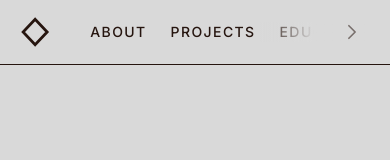
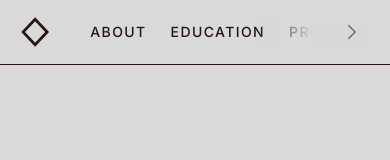
Before and after one commit to RicardoCasais404/personal-portfolio-v2, a Next.js app: page / in a window 390 px wide. Shown: the top 160 px of the page. Built offline with nearby package versions, Linux system fonts and the light colour scheme.

Commit message:
Reorders navigation items for improved structure and updates padding for better mobile experience

```diff
--- a/src/components/Navbar.tsx
+++ b/src/components/Navbar.tsx
@@ -8,8 +8,8 @@ import { useSmoothScroll } from "@/components/SmoothScroll";
 
 const navItems = [
   { name: "About", href: "#about" },
+  { name: "Education", href: "#education" },
   { name: "Projects", href: "#projects" },
-  { name: "Education", href: "#education" },
   { name: "Skills", href: "#skills" },
   { name: "Contact", href: "#contact" },
 ];
@@ -32,15 +32,7 @@ export function Navbar() {
     <aside
       className={cn(
         "fixed left-0 top-0 z-50 flex w-full items-center bg-[#d9d9d9] border-b border-[#26150f]",
-
-        // --- MOBILE (Horizontal) ---
         "flex-row px-5 py-4 gap-10",
-
-        // --- DESKTOP (Vertical Sidebar) ---
-        // md:flex-col: Muda para coluna.
-        // md:w-[100px] md:h-screen: Fixa a largura e ocupa a altura toda.
-        // md:justify-between: Espalha o conteúdo (Logo no topo, Nav no meio/fim).
-        // md:py-10 md:px-0: Padding vertical apenas.
         "md:h-screen md:w-[100px] md:flex-col md:border-b-0 md:border-r md:py-10 md:px-0 md:justify-between md:gap-0"
       )}
     >
@@ -54,11 +46,7 @@ export function Navbar() {
         <Logo className="h-8 w-auto transition-transform duration-500 hover:rotate-90 md:h-9" />
       </Link>
 
-      {/*
-         WRAPPER DA NAVEGAÇÃO
-         Mobile: flex-1 relative (ocupa o resto da linha).
-         Desktop: md:w-full md:flex-1 md:flex md:flex-col md:justify-center (ocupa a altura da barra e centra os links).
-      */}
+      {/* WRAPPER DA NAVEGAÇÃO */}
       <div className="flex-1 relative overflow-hidden md:overflow-visible md:w-full md:flex-1 md:flex md:flex-col md:items-center md:justify-center">
         {/* 2. LINKS DE NAVEGAÇÃO */}
         <nav
@@ -66,13 +54,17 @@ export function Navbar() {
             "flex items-center",
 
             // --- MOBILE ---
-            // Scroll horizontal ativado, padding à direita, gap pequeno.
-            "flex-row w-full overflow-x-auto no-scrollbar gap-6 pr-12",
-            // Máscara de gradiente para indicar scroll
+            "flex-row w-full overflow-x-auto no-scrollbar gap-6",
+
+            // AQUI ESTÁ A CORREÇÃO:
+            // Aumentei de pr-12 para pr-32 (128px).
+            // A seta tem w-28 (112px).
+            // Como 128 > 112, o último link vai conseguir passar totalmente a zona da seta.
+            "pr-32",
+
             "mask-[linear-gradient(to_right,black_85%,transparent_100%)]",
 
-            // --- DESKTOP ---
-            // Reset total: Coluna vertical, sem scroll, sem máscara.
+            // --- DESKTOP (Bloqueado) ---
             "md:w-auto md:flex-col md:gap-10 md:overflow-visible md:pr-0 md:mask-none"
           )}
         >
@@ -89,7 +81,6 @@ export function Navbar() {
                 <span
                   className={cn(
                     "text-sm uppercase tracking-widest text-[#26150f] font-medium opacity-100",
-                    // DESKTOP: Texto vertical rodado
                     "md:[writing-mode:vertical-rl] md:rotate-180"
                   )}
                 >
@@ -99,12 +90,8 @@ export function Navbar() {
                 <span
                   className={cn(
                     "absolute bg-[#26150f] transition-all duration-300 ease-out",
-
-                    // Mobile: Linha em baixo
                     "-bottom-2 left-0 h-[0.5px]",
                     isActive ? "w-full" : "w-0 group-hover:w-full",
-
-                    // Desktop: Linha à direita (vertical)
                     "md:left-auto",
                     "md:bottom-0 md:top-auto",
                     "md:-right-1",
@@ -118,7 +105,6 @@ export function Navbar() {
         </nav>
 
         {/* 3. INDICADOR VISUAL (SETA) - APENAS MOBILE */}
-        {/* md:hidden garante que isto desaparece completamente no PC */}
         <div className="absolute top-0 right-0 h-full flex items-center justify-end w-28 bg-linear-to-l from-[#d9d9d9] via-[#d9d9d9] to-transparent pointer-events-none md:hidden">
           <svg
             xmlns="http://www.w3.org/2000/svg"
```
